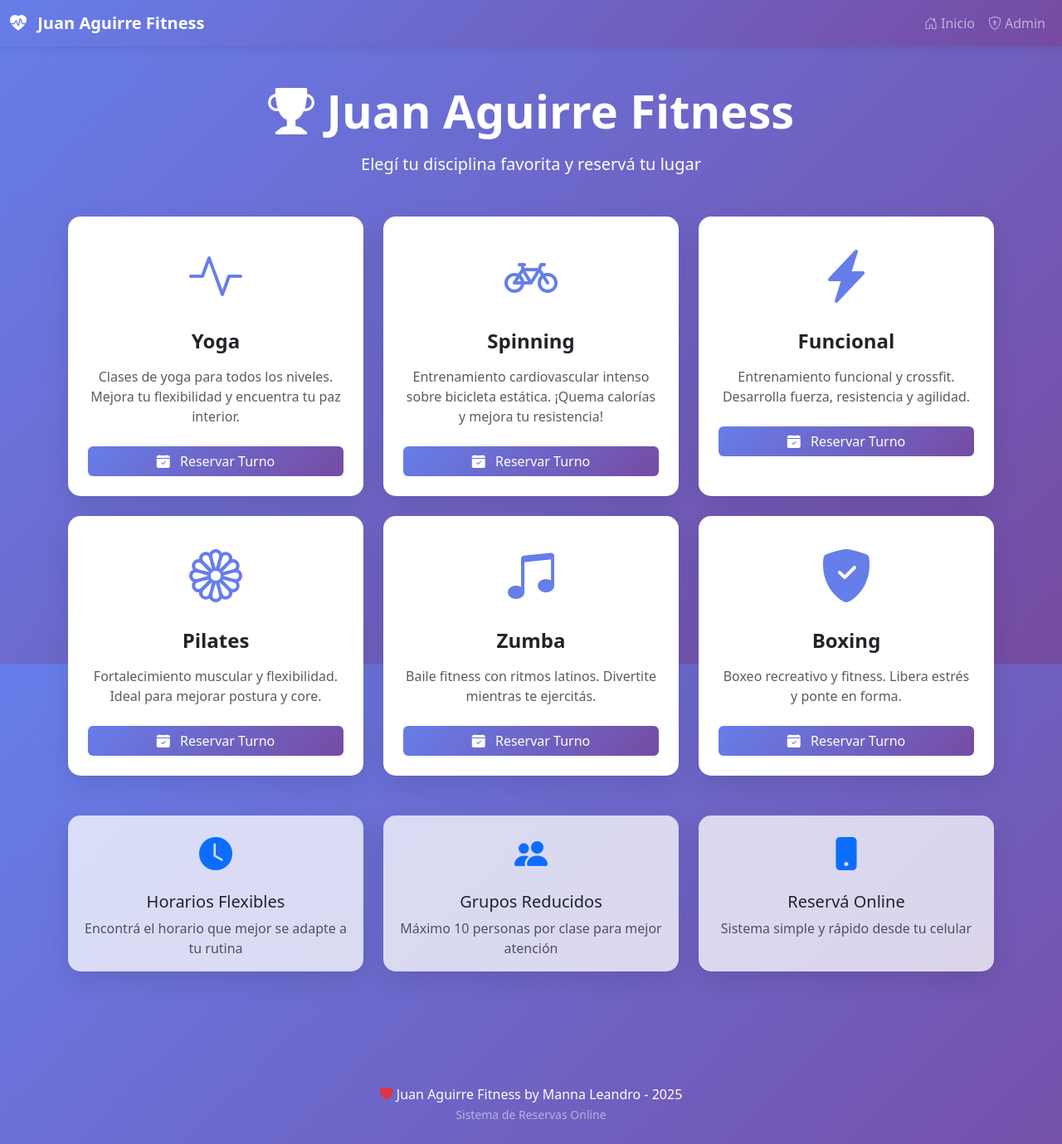
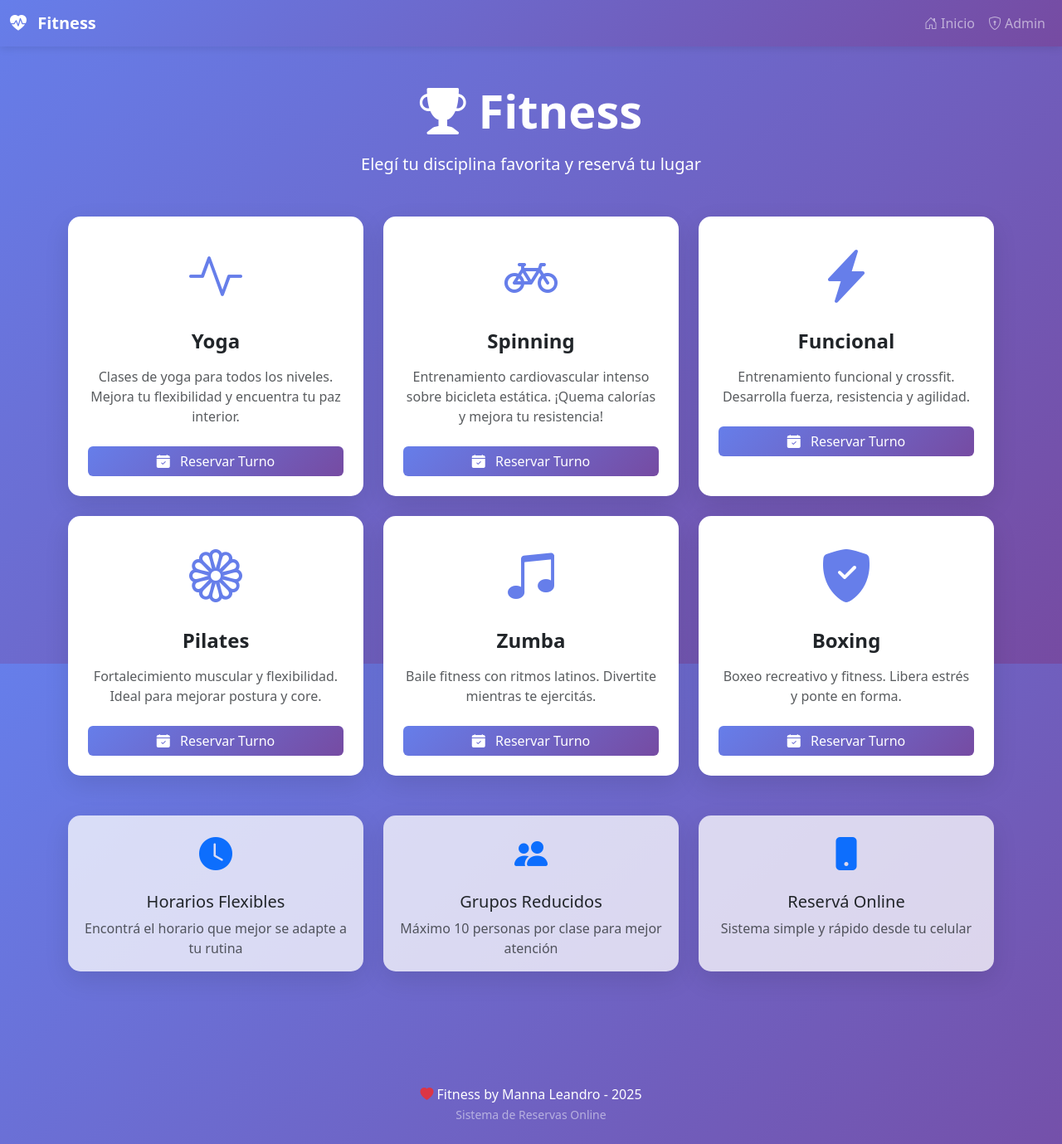
Before and after one commit to LeandroManna/gimnasio-reservas, a Flask app: page / in a window 1280 px wide. Shown: the whole page at 83% size. Run offline with Flask 3, Linux system fonts and the light colour scheme; data comes from the database, SQL or seed files in the repository; some libraries are stand-ins or nearby versions.

Commit message:
Second Commit

```diff
--- a/templates/base.html
+++ b/templates/base.html
@@ -3,7 +3,7 @@
 <head>
     <meta charset="UTF-8">
     <meta name="viewport" content="width=device-width, initial-scale=1.0">
-    <title>{% block title %}Juan Aguirre Fitness{% endblock %}</title>
+    <title>{% block title %} Fitness{% endblock %}</title>
 
     <!-- Bootstrap 5 CSS -->
     <link href="https://cdn.jsdelivr.net/npm/bootstrap@5.3.2/dist/css/bootstrap.min.css" rel="stylesheet">
@@ -81,7 +81,7 @@
         <div class="container-fluid">
             <a class="navbar-brand fw-bold" href="{{ url_for('index') }}">
                 <i class="bi bi-heart-pulse-fill me-2"></i>
-                Juan Aguirre Fitness
+                 Fitness
             </a>
             <button class="navbar-toggler" type="button" data-bs-toggle="collapse" data-bs-target="#navbarNav">
                 <span class="navbar-toggler-icon"></span>
@@ -159,7 +159,7 @@
         <div class="container">
             <p class="mb-0">
                 <i class="bi bi-heart-fill text-danger"></i>
-                Juan Aguirre Fitness by Manna Leandro - {{ now().year }}
+                 Fitness by Manna Leandro - {{ now().year }}
             </p>
             <small class="text-white-50">Sistema de Reservas Online</small>
         </div>
--- a/templates/index.html
+++ b/templates/index.html
@@ -8,7 +8,7 @@
     <div class="text-center text-white mb-5">
         <h1 class="display-4 fw-bold mb-3">
             <i class="bi bi-trophy-fill"></i>
-            Juan Aguirre Fitness
+             Fitness
         </h1>
         <p class="lead">Elegí tu disciplina favorita y reservá tu lugar</p>
     </div>
```
